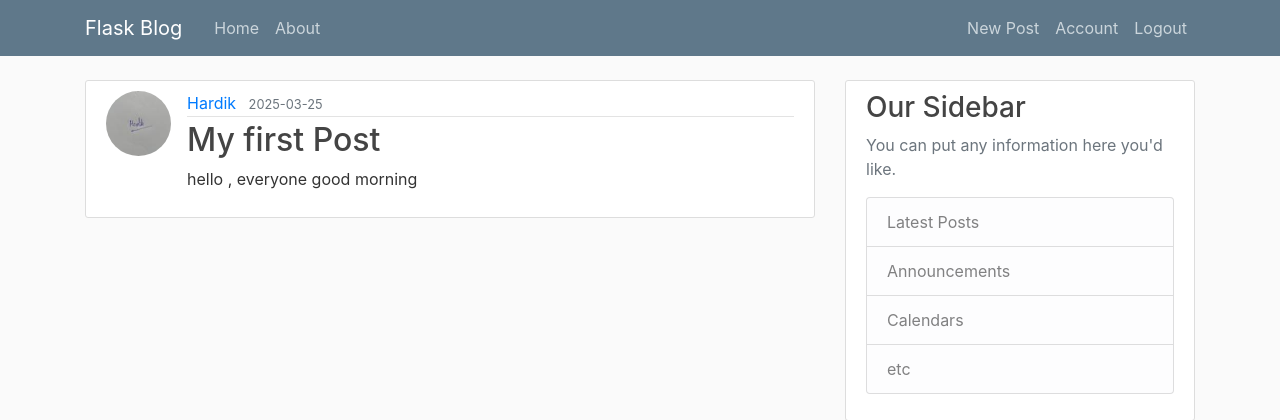
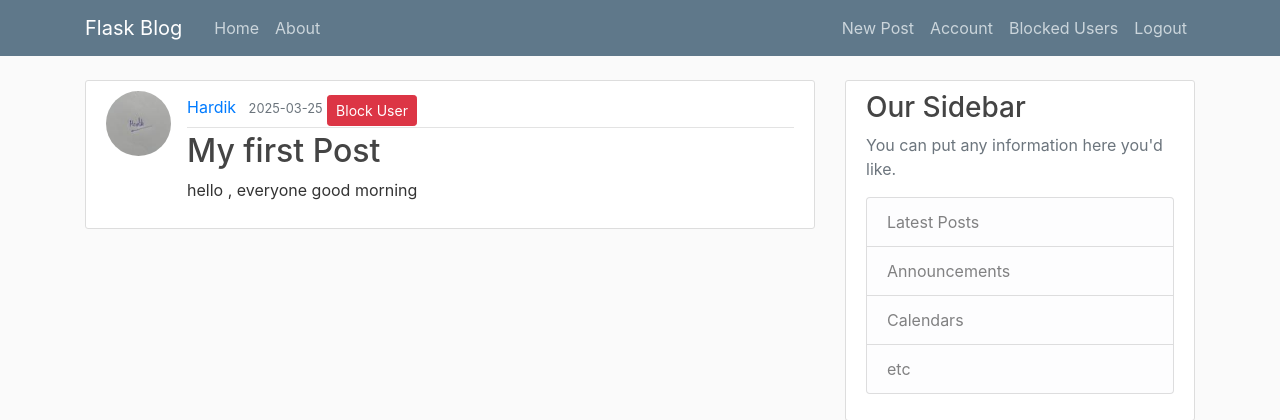
Before and after one commit to Hardiksv/Flask-Web-App, a Flask app: page /post/2 in a window 1280 px wide. Shown: the top 420 px of the page. Run offline with Flask 3, Linux system fonts and the light colour scheme; a user stored in the database is signed in; some libraries are stand-ins or nearby versions.

Commit message:
Updated changes

```diff
--- a/flaskblog/routes.py
+++ b/flaskblog/routes.py
@@ -5,17 +5,28 @@ from flask import render_template, url_for, flash, redirect, request, abort
 from flaskblog import app, db, bcrypt, mail
 from flaskblog.forms import (RegistrationForm, LoginForm, UpdateAccountForm,
                              PostForm, RequestResetForm, ResetPasswordForm)
-from flaskblog.models import User, Post
+from flaskblog.models import User, Post ,BlockedUser
 from flask_login import login_user, current_user, logout_user, login_required
 from flask_mail import Message
 
 
 @app.route("/")
 @app.route("/home")
+@login_required
 def home():
     page = request.args.get('page', 1, type=int)
-    posts = Post.query.order_by(Post.date_posted.desc()).paginate(page=page, per_page=5)
+
+    # Blocked user IDs nikal rahe hain
+    blocked_ids = [block.blocked_id for block in BlockedUser.query.filter_by(blocker_id=current_user.id).all()]
+
+    # Sabhi posts la rahe hain lekin blocked users ko exclude kar rahe hain
+    posts = Post.query.join(User)\
+        .filter(~User.id.in_(blocked_ids))\
+        .order_by(Post.date_posted.desc())\
+        .paginate(page=page, per_page=5)
+
     return render_template('home.html', posts=posts)
+
 
 
 @app.route("/about")
@@ -148,6 +159,7 @@ def delete_post(post_id):
 
 
 @app.route("/user/<string:username>")
+@login_required
 def user_posts(username):
     page = request.args.get('page', 1, type=int)
     user = User.query.filter_by(username=username).first_or_404()
@@ -199,3 +211,68 @@ def reset_token(token):
         flash('Your password has been updated! You are now able to log in', 'success')
         return redirect(url_for('login'))
     return render_template('reset_token.html', title='Reset Password', form=form)
+
+
+@app.route('/block/<int:user_id>', methods=['POST','GET'])
+@login_required
+def block_user(user_id):
+    user = User.query.get_or_404(user_id)
+    if user == current_user:
+        flash('You cannot block yourself.', 'warning')
+        return redirect(url_for('home'))
+
+    blocked = BlockedUser.query.filter_by(blocker_id=current_user.id, blocked_id=user.id).first()
+    if blocked:
+        flash(f'You have already blocked {user.username}.', 'info')
+    else:
+        new_block = BlockedUser(blocker_id=current_user.id, blocked_id=user.id)
+        db.session.add(new_block)
+        db.session.commit()
+        flash(f'You have blocked {user.username}.', 'success')
+
+    return redirect(url_for('filtered_feed'))
+
+@app.route('/blocked_users')
+@login_required
+def view_blocked_users():
+    """Blocked users list"""
+    blocked_users = BlockedUser.query.filter_by(blocker_id=current_user.id).all()
+
+    blocked_details = []
+    for blocked in blocked_users:
+        user = User.query.get(blocked.blocked_id)
+        if user:
+            blocked_details.append(user)
+
+    return render_template('blocked_users.html', blocked_users=blocked_details)
+
+
+@app.route('/unblock/<int:user_id>', methods=['POST'])
+@login_required
+def unblock_user(user_id):
+    """Unblock a blocked user"""
+    blocked = BlockedUser.query.filter_by(blocker_id=current_user.id, blocked_id=user_id).first()
+
+    if blocked:
+        db.session.delete(blocked)
+        db.session.commit()
+        flash('User unblocked successfully.', 'success')
+    else:
+        flash('User not found in your block list.', 'danger')
+
+    return redirect(url_for('view_blocked_users'))
+
+
+
+@app.route('/filtered_feed')
+@login_required
+def filtered_feed():
+    page = request.args.get('page', 1, type=int)
+    blocked_ids = [block.blocked_id for block in BlockedUser.query.filter_by(blocker_id=current_user.id).all()]
+
+    posts = Post.query.join(User)\
+        .filter(~User.id.in_(blocked_ids))\
+        .order_by(Post.date_posted.desc())\
+        .paginate(page=page, per_page=5)
+
+    return render_template('home.html', posts=posts, blocked_ids=blocked_ids)
--- a/flaskblog/templates/layout.html
+++ b/flaskblog/templates/layout.html
@@ -1,12 +1,14 @@
 <!DOCTYPE html>
 <html>
+
 <head>
   <!-- Required meta tags -->
   <meta charset="utf-8">
   <meta name="viewport" content="width=device-width, initial-scale=1, shrink-to-fit=no">
 
   <!-- Bootstrap CSS -->
-    <link rel="stylesheet" href="https://maxcdn.bootstrapcdn.com/bootstrap/4.0.0/css/bootstrap.min.css" integrity="sha384-Gn5384xqQ1aoWXA+058RXPxPg6fy4IWvTNh0E263XmFcJlSAwiGgFAW/dAiS6JXm" crossorigin="anonymous">
+  <link rel="stylesheet" href="https://maxcdn.bootstrapcdn.com/bootstrap/4.0.0/css/bootstrap.min.css"
+    integrity="sha384-Gn5384xqQ1aoWXA+058RXPxPg6fy4IWvTNh0E263XmFcJlSAwiGgFAW/dAiS6JXm" crossorigin="anonymous">
 
   <link rel="stylesheet" type="text/css" href="{{ url_for('static', filename='main.css') }}">
 
@@ -16,12 +18,14 @@
   <title>Flask Blog</title>
   {% endif %}
 </head>
+
 <body>
   <header class="site-header">
     <nav class="navbar navbar-expand-md navbar-dark bg-steel fixed-top">
       <div class="container">
         <a class="navbar-brand mr-4" href="/">Flask Blog</a>
-          <button class="navbar-toggler" type="button" data-toggle="collapse" data-target="#navbarToggle" aria-controls="navbarToggle" aria-expanded="false" aria-label="Toggle navigation">
+        <button class="navbar-toggler" type="button" data-toggle="collapse" data-target="#navbarToggle"
+          aria-controls="navbarToggle" aria-expanded="false" aria-label="Toggle navigation">
           <span class="navbar-toggler-icon"></span>
         </button>
         <div class="collapse navbar-collapse" id="navbarToggle">
@@ -34,6 +38,9 @@
             {% if current_user.is_authenticated %}
             <a class="nav-item nav-link" href="{{ url_for('new_post') }}">New Post</a>
             <a class="nav-item nav-link" href="{{ url_for('account') }}">Account</a>
+            <li class="nav-item">
+              <a class="nav-link" href="{{ url_for('view_blocked_users') }}">Blocked Users</a>
+            </li>
             <a class="nav-item nav-link" href="{{ url_for('logout') }}">Logout</a>
             {% else %}
             <a class="nav-item nav-link" href="{{ url_for('login') }}">Login</a>
@@ -77,8 +84,15 @@
 
   <!-- Optional JavaScript -->
   <!-- jQuery first, then Popper.js, then Bootstrap JS -->
-    <script src="https://code.jquery.com/jquery-3.2.1.slim.min.js" integrity="sha384-KJ3o2DKtIkvYIK3UENzmM7KCkRr/rE9/Qpg6aAZGJwFDMVNA/GpGFF93hXpG5KkN" crossorigin="anonymous"></script>
-    <script src="https://cdnjs.cloudflare.com/ajax/libs/popper.js/1.12.9/umd/popper.min.js" integrity="sha384-ApNbgh9B+Y1QKtv3Rn7W3mgPxhU9K/ScQsAP7hUibX39j7fakFPskvXusvfa0b4Q" crossorigin="anonymous"></script>
-    <script src="https://maxcdn.bootstrapcdn.com/bootstrap/4.0.0/js/bootstrap.min.js" integrity="sha384-JZR6Spejh4U02d8jOt6vLEHfe/JQGiRRSQQxSfFWpi1MquVdAyjUar5+76PVCmYl" crossorigin="anonymous"></script>
+  <script src="https://code.jquery.com/jquery-3.2.1.slim.min.js"
+    integrity="sha384-KJ3o2DKtIkvYIK3UENzmM7KCkRr/rE9/Qpg6aAZGJwFDMVNA/GpGFF93hXpG5KkN"
+    crossorigin="anonymous"></script>
+  <script src="https://cdnjs.cloudflare.com/ajax/libs/popper.js/1.12.9/umd/popper.min.js"
+    integrity="sha384-ApNbgh9B+Y1QKtv3Rn7W3mgPxhU9K/ScQsAP7hUibX39j7fakFPskvXusvfa0b4Q"
+    crossorigin="anonymous"></script>
+  <script src="https://maxcdn.bootstrapcdn.com/bootstrap/4.0.0/js/bootstrap.min.js"
+    integrity="sha384-JZR6Spejh4U02d8jOt6vLEHfe/JQGiRRSQQxSfFWpi1MquVdAyjUar5+76PVCmYl"
+    crossorigin="anonymous"></script>
 </body>
+
 </html>
--- a/flaskblog/templates/post.html
+++ b/flaskblog/templates/post.html
@@ -6,6 +6,14 @@
       <div class="article-metadata">
         <a class="mr-2" href="#">{{ post.author.username }}</a>
         <small class="text-muted">{{ post.date_posted.strftime('%Y-%m-%d') }}</small>
+        {% if post.author != current_user %}
+          {% set blocked_ids = current_user.blocked | map(attribute='blocked_id') | list %}
+          {% if post.author.id in blocked_ids %}
+            <a href="{{ url_for('unblock_user', user_id=post.author.id) }}" class="btn btn-warning btn-sm mt-1">Unblock User</a>
+          {% else %}
+            <a href="{{ url_for('block_user', user_id=post.author.id) }}" class="btn btn-danger btn-sm mt-1">Block User</a>
+          {% endif %}
+        {% endif %}
         {% if post.author == current_user %}
           <div>
             <a class="btn btn-secondary btn-sm mt-1 mb-1" href="{{ url_for('update_post', post_id=post.id) }}">Update</a>
```
Also changed, not shown: flaskblog/models.py (+12 -0 lines), flaskblog/templates/blocked_users.html (added, +20 -0 lines), instance/site.db. Lines whose indentation alone changed are shown as unchanged.
